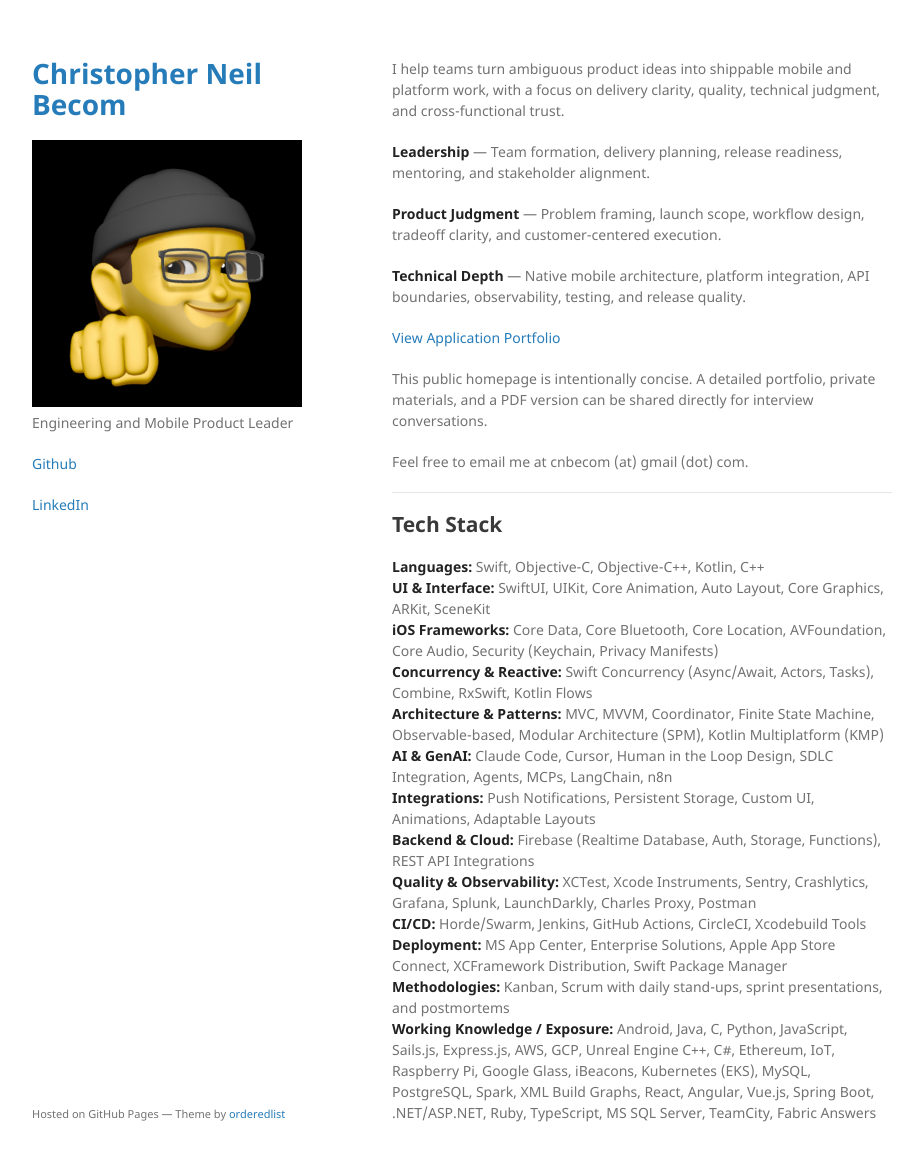
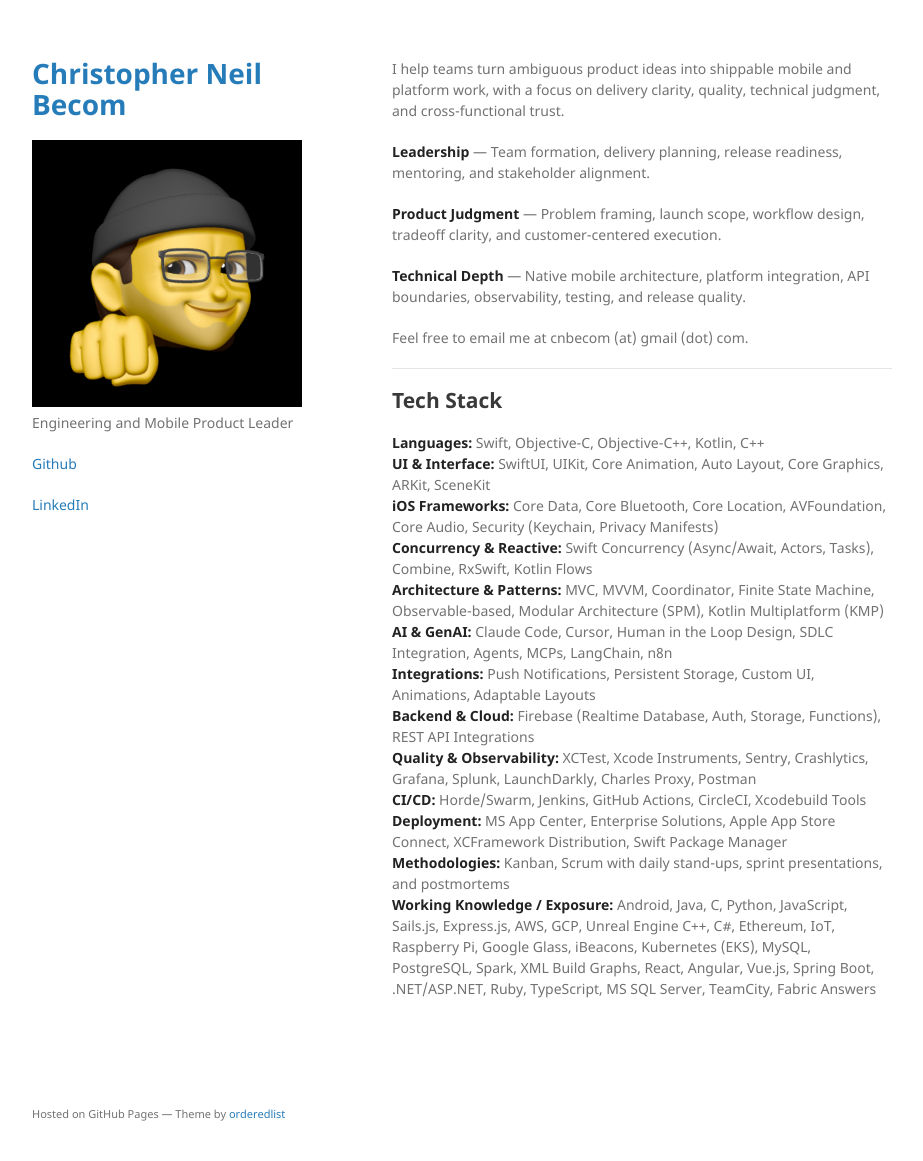
Before and after one commit to cnbecom/cnbecom.github.io, a Jekyll site: the page built from index.md, in a window 1280 px wide and 1193 px high. Shown: the top 1161 px of the window, without its empty margins (178-1101 px from the left). Built offline with Jekyll 4.4.1, drawn with Linux system fonts in a browser that asks for light colours.

Commit message:
Removed direct portfolio link from homepage

```diff
--- a/index.md
+++ b/index.md
@@ -9,10 +9,6 @@ I help teams turn ambiguous product ideas into shippable mobile and platform wor
 **Product Judgment** — Problem framing, launch scope, workflow design, tradeoff clarity, and customer-centered execution.
 
 **Technical Depth** — Native mobile architecture, platform integration, API boundaries, observability, testing, and release quality.
-
-[View Application Portfolio](./portfolio/b57e9817-dba2-4f96-977f-595098792068/)
-
-This public homepage is intentionally concise. A detailed portfolio, private materials, and a PDF version can be shared directly for interview conversations.
 
 Feel free to email me at cnbecom (at) gmail (dot) com.
 
```
